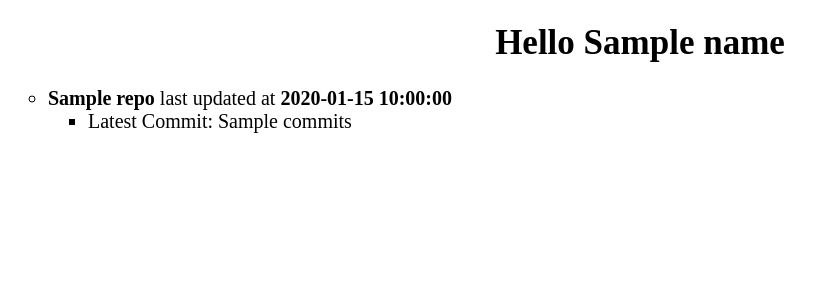
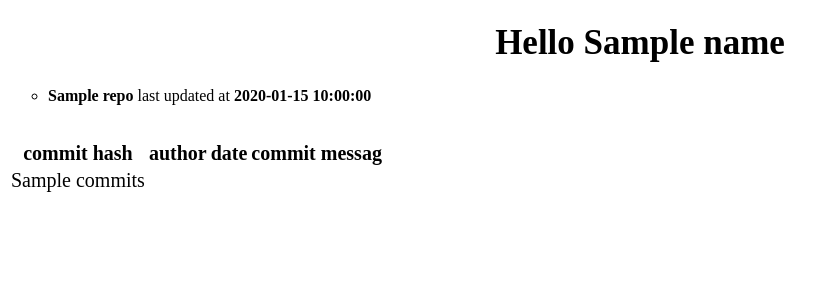
Before and after one commit to yf724/SSE-Lab2, a Flask app: template src/templates/githubUsername.html in a window 1280 px wide. Shown: the top 300 px of the page, without its empty margins (0-835 px from the left). Run offline with Flask 3, Linux system fonts and the light colour scheme; the template is opened without the code that fills it: most values are stand-ins (such as "Sample title", 1, 10 or a date in 2020).

Commit message:
test-table

```diff
--- a/src/templates/githubUsername.html
+++ b/src/templates/githubUsername.html
@@ -7,16 +7,30 @@
 	<body>
 		<h1 style="font-size: 35px; text-align: center;">Hello {{ name }} </h1>
 		{%if repos%}
-			<ul style="font-size: 20px; ">
+
 			{%for repo in repos %}
+				<ul>
 				<li style="list-style-type: circle;">
 				<strong>{{repo.repo}}</strong> last updated at <strong>{{repo.time}}</strong>
-				<ul>
-					<li style="list-style-type: square;">
-						Latest Commit: {{repo.commits}}
-					</li>
+				</li>
 				</ul>
-				</li>
+				<table style="font-size: 20px; ">
+					<thead>
+					<tr>
+						<th>commit hash</th>
+						<th>author</th>
+						<th>date</th>
+						<th>commit messag</th>
+					</tr>
+					</thead>
+					<tbody>
+						<tr>
+							<td>{{repo.commits}}</td>
+							<td></td>
+							<td></td>
+							<td></td>
+						</tr>
+					</tbody>
 				<br>
 			{% endfor %}
 			</ul>
```
